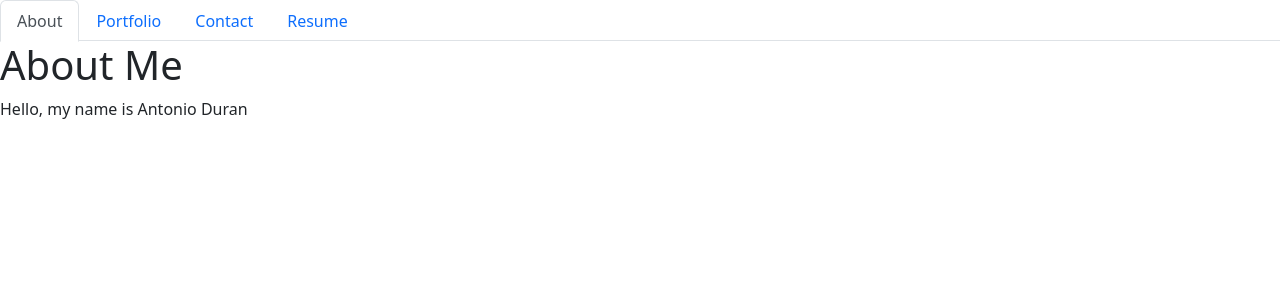
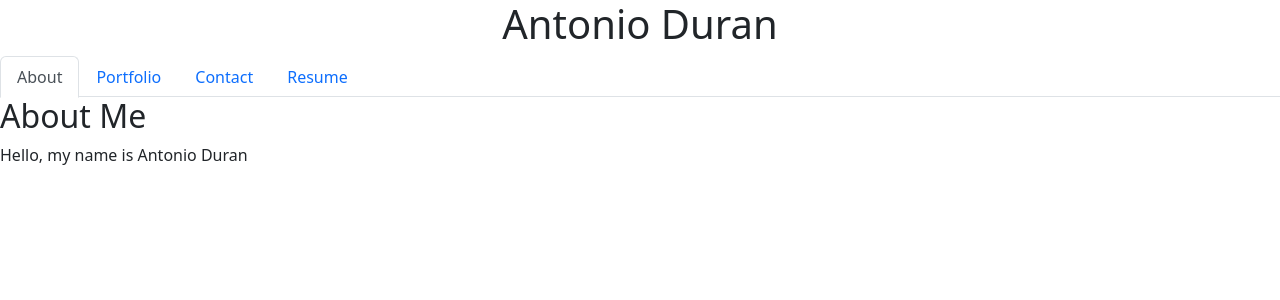
Before and after one commit to antonio11duran/Duran-Antonio-Portfolio, a React (Create React App) app: page / in a window 1280 px wide. Shown: the top 300 px of the page. Built offline with nearby package versions, Linux system fonts and the light colour scheme; the HTML template or start-up script is replaced by a standard one.

Commit message:
fixed some header sizes in pages, navtab includes entire header now

```diff
--- a/src/components/NavTabs.js
+++ b/src/components/NavTabs.js
@@ -2,6 +2,8 @@ import React from 'react';
 
 function NavTabs({ currentPage, handlePageChange }) {
   return (
+    <div>
+      <h1 className="text-center">Antonio Duran</h1>
       <ul className="nav nav-tabs">
         <li className="nav-item">
           <a
@@ -27,7 +29,9 @@ function NavTabs({ currentPage, handlePageChange }) {
           <a
             href="#Contact"
             onClick={() => handlePageChange('Contact')}
-          className={currentPage === 'Contact' ? 'nav-link active' : 'nav-link'}
+            className={
+              currentPage === 'Contact' ? 'nav-link active' : 'nav-link'
+            }
           >
             Contact
           </a>
@@ -36,12 +40,15 @@ function NavTabs({ currentPage, handlePageChange }) {
           <a
             href="#Resume"
             onClick={() => handlePageChange('Resume')}
-          className={currentPage === 'Resume' ? 'nav-link active' : 'nav-link'}
+            className={
+              currentPage === 'Resume' ? 'nav-link active' : 'nav-link'
+            }
           >
             Resume
           </a>
         </li>
       </ul>
+    </div>
   );
 }
 
--- a/src/components/PortfolioContainer.js
+++ b/src/components/PortfolioContainer.js
@@ -25,7 +25,12 @@ export default function PortfolioContainer() {
 
   return (
     <div>
-      <NavTabs currentPage={currentPage} handlePageChange={handlePageChange} />
+      <header>
+        <NavTabs
+          currentPage={currentPage}
+          handlePageChange={handlePageChange}
+        />
+      </header>
       {renderPage()}
     </div>
   );
--- a/src/components/pages/About.js
+++ b/src/components/pages/About.js
@@ -3,10 +3,8 @@ import React from 'react';
 export default function About() {
   return (
     <div>
-      <h1>About Me</h1>
-      <p>
-        Hello, my name is Antonio Duran
-      </p>
+      <h2>About Me</h2>
+      <p>Hello, my name is Antonio Duran</p>
     </div>
-  )
+  );
 }
--- a/src/components/pages/Contact.js
+++ b/src/components/pages/Contact.js
@@ -1,10 +1,10 @@
-import React from "react";
+import React from 'react';
 
 export default function Contact() {
   return (
     <div>
-      <h1>Contact Me</h1>
+      <h2>Contact Me</h2>
       <p>Here is my contact info:</p>
     </div>
-  )
+  );
 }
--- a/src/components/pages/Portfolio.js
+++ b/src/components/pages/Portfolio.js
@@ -3,7 +3,7 @@ import React from 'react';
 export default function Portfolio() {
   return (
     <div>
-      <h1>Portfolio Page</h1>
+      <h2>Portfolio Page</h2>
     </div>
   );
 }
--- a/src/components/pages/Resume.js
+++ b/src/components/pages/Resume.js
@@ -3,7 +3,12 @@ import React from 'react';
 export default function Resume() {
   return (
     <div>
-      <h1>Resume</h1>
+      <h2>Resume</h2>
+      <p>You can download me resume here.</p>
+      <h3>Front-end Proficiencies</h3>
+      <ul></ul>
+      <h3>Back-end Proficiencies</h3>
+      <ul></ul>
     </div>
   );
 }
```
Also changed, not shown: 1 other file (tests, documents, lock files or other folders). Lines whose indentation alone changed are shown as unchanged.
